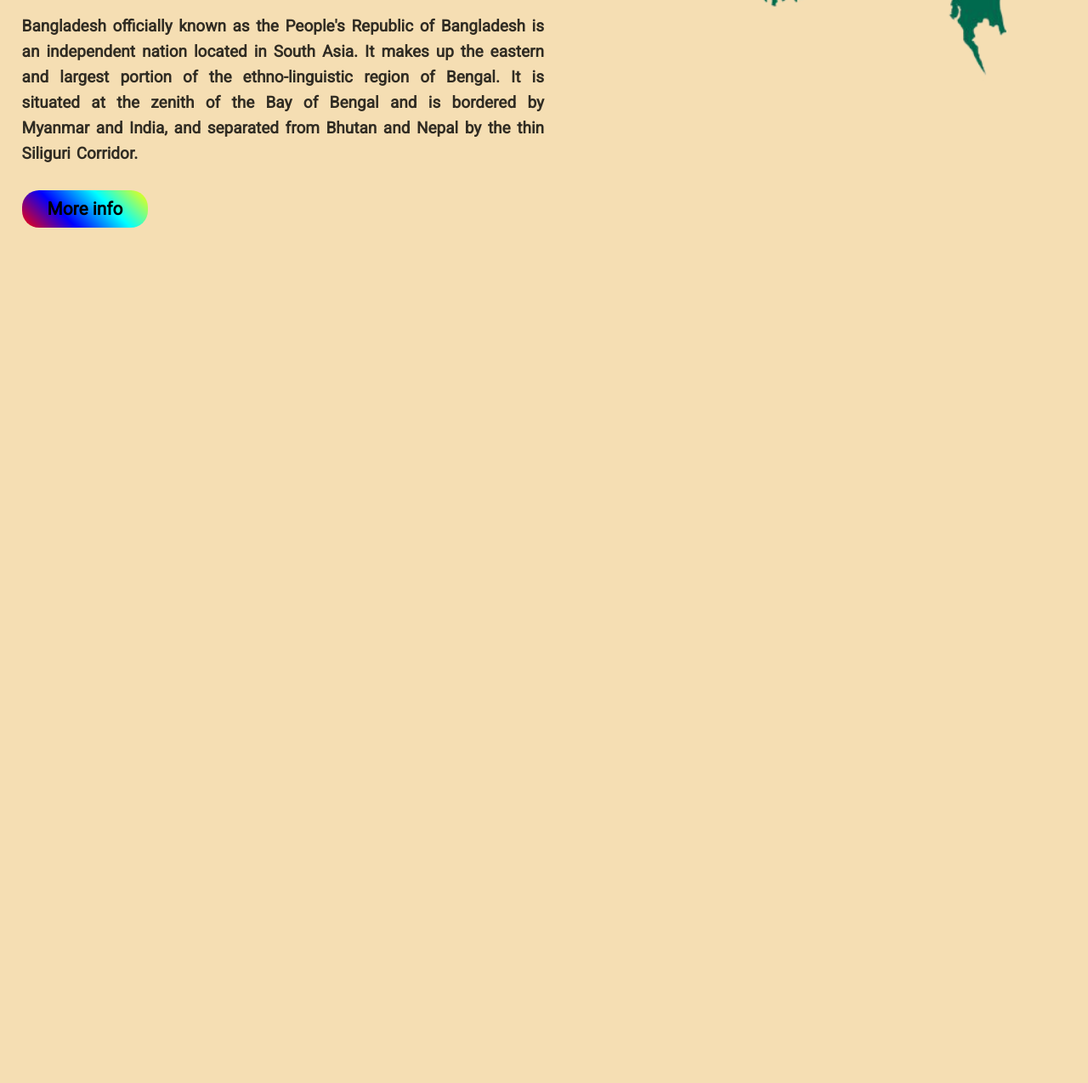
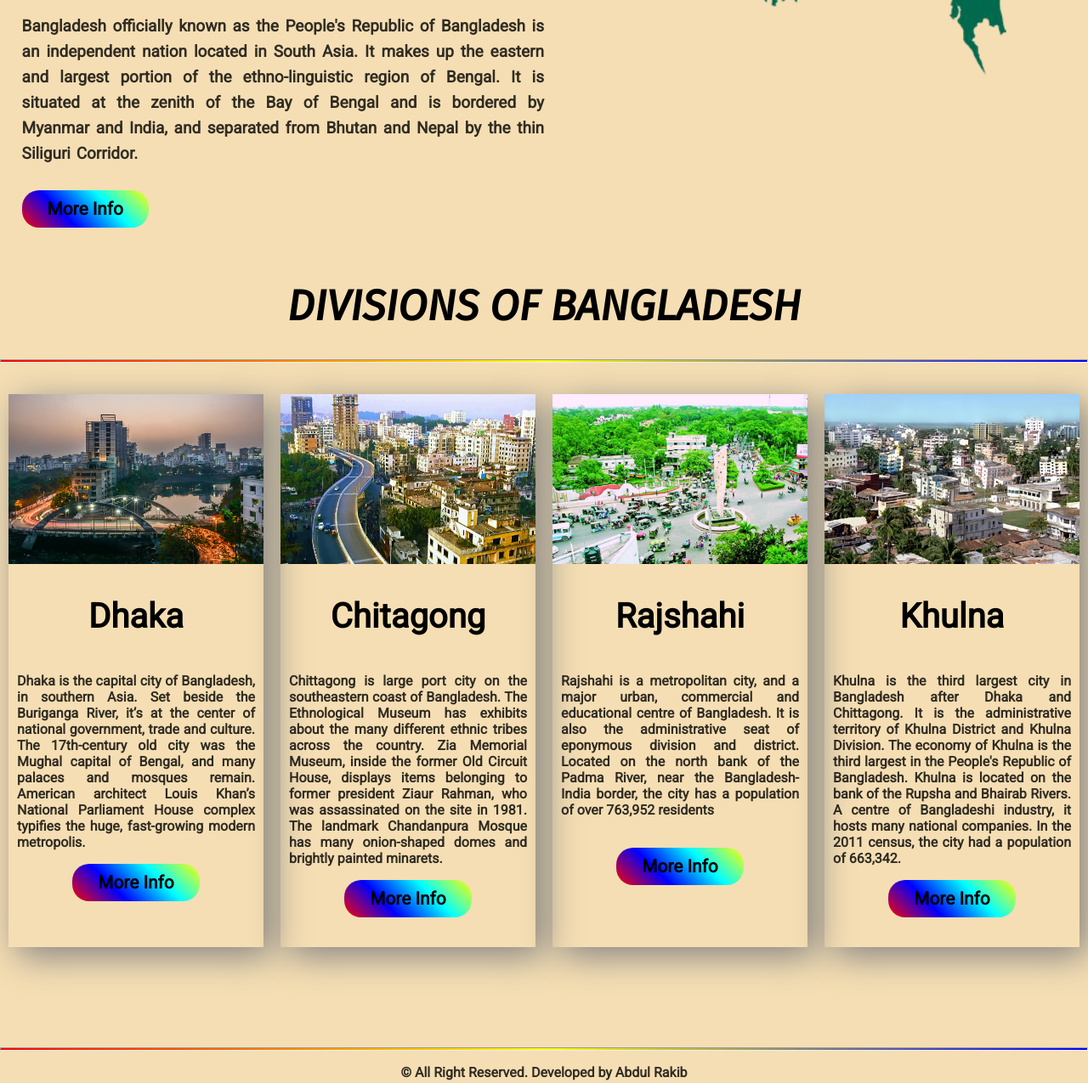
Before and after one commit to Abdul-Rakib92/Bangladesh-Website, a plain HTML site: page index.html in a window 1280 px wide. Shown: the part 543-1818 px from the top of the page at 85% size. Before the commit the page ends 811 px from the top, so only its background shows below. Drawn offline with Linux system fonts and the light colour scheme.

Commit message:
Division section added

```diff
--- a/index.html
+++ b/index.html
@@ -22,7 +22,7 @@
 
             <p>Bangladesh officially known as the People's Republic of Bangladesh is an independent nation located in South Asia. It makes up the eastern and largest portion of the ethno-linguistic region of Bengal. It is situated at the zenith of the Bay of Bengal and is bordered by Myanmar and India, and separated from Bhutan and Nepal by the thin Siliguri Corridor.</p>
             <br>
-            <a class="link-button" target="_blank" href="https://en.wikipedia.org/wiki/Bangladesh">More info</a>
+            <a class="link-button" target="_blank" href="https://en.wikipedia.org/wiki/Bangladesh">More Info</a>
         </div>
 
         <div class="half-width">
@@ -30,6 +30,56 @@
 
         </div>
     </section>
+    <br><br>
+
+    <h1 class="title">DIVISIONS OF BANGLADESH</h1>
+    <hr>
+    <br>
+    <section>
+        <div class="all-divisions">
+            <div class="divisions">
+                <div class="dhaka-img">
+                    <img src="./image/Dhaka.jpg" alt="">
+                </div>
+                <h2>Dhaka</h2>
+                <p>Dhaka is the capital city of Bangladesh, in southern Asia. Set beside the Buriganga River, it’s at the center of national government, trade and culture. The 17th-century old city was the Mughal capital of Bengal, and many palaces and mosques remain. American architect Louis Khan’s National Parliament House complex typifies the huge, fast-growing modern metropolis. </p>
+
+                <a class="link-button" target="_blank" href="https://en.wikipedia.org/wiki/Dhaka">More Info</a>
+            </div>
+            <div class="divisions">
+                <div class="chitagong-img">
+                    <img src="./image/Chitagong.jpg" alt="">
+                </div>
+                <h2>Chitagong</h2>
+                <p>Chittagong is large port city on the southeastern coast of Bangladesh. The Ethnological Museum has exhibits about the many different ethnic tribes across the country. Zia Memorial Museum, inside the former Old Circuit House, displays items belonging to former president Ziaur Rahman, who was assassinated on the site in 1981. The landmark Chandanpura Mosque has many onion-shaped domes and brightly painted minarets. </p>
+
+                <a class="link-button" target="_blank" href="https://en.wikipedia.org/wiki/Chittagong">More Info</a>
+            </div>
+            <div class="divisions">
+                <div class="rajshahi-img">
+                    <img src="./image/Rajshahi.jpg" alt="">
+                </div>
+                <h2>Rajshahi</h2>
+                    <p>Rajshahi is a metropolitan city, and a major urban, commercial and educational centre of Bangladesh. It is also the administrative seat of eponymous division and district. Located on the north bank of the Padma River, near the Bangladesh-India border, the city has a population of over 763,952 residents</p>
+                    <br>
+                    <a class="link-button" target="_blank" href="https://en.wikipedia.org/wiki/Rajshahi">More Info</a>
+            </div>
+            <div class="divisions">
+                <div class="khulna-img">
+                    <img src="./image/Khulna.jpg" alt="">
+                </div>
+                <h2>Khulna</h2>
+                <p>Khulna is the third largest city in Bangladesh after Dhaka and Chittagong. It is the administrative territory of Khulna District and Khulna Division. The economy of Khulna is the third largest in the People's Republic of Bangladesh. Khulna is located on the bank of the Rupsha and Bhairab Rivers. A centre of Bangladeshi industry, it hosts many national companies. In the 2011 census, the city had a population of 663,342.</p>
+
+                <a class="link-button" target="_blank" href="https://en.wikipedia.org/wiki/Khulna">More Info</a>
+            </div>
+        </div>
+    </section>
+    <hr>
+
+    <footer>
+        <p>© All Right Reserved. Developed by Abdul Rakib</p>
+    </footer>
 
 </body>
 </html>
--- a/style.css
+++ b/style.css
@@ -24,8 +24,7 @@ h2{
 }
 .half-width p{
     font-size: 19px;
-    text-align: justify;
-    font-weight: 700;
+
     line-height: 30px;
     word-spacing: 2px;
 
@@ -33,6 +32,8 @@ h2{
 }
 p{
     opacity: .8;
+    text-align: justify;
+    font-weight: 700;
 }
 .link-button{
     text-decoration: none;
@@ -48,3 +49,32 @@ p{
     width: 60%;
     padding-left: 150px;
 }
+hr{
+    background-image: linear-gradient(40deg, red, yellow, blue);
+    height: 2px;
+}
+
+.all-divisions{
+    display: flex;
+    text-align: center;
+    padding-bottom: 100px;
+}
+.divisions{
+    width: 300px;
+    padding-bottom: 45px;
+    margin: 10px;
+    box-shadow: 10px 10px 40px gray;
+}
+
+.divisions p{
+    padding: 10px;
+}
+
+.divisions img{
+    width: 100%;
+    height: 200px;
+}
+
+footer p{
+    text-align: center;
+}
```
